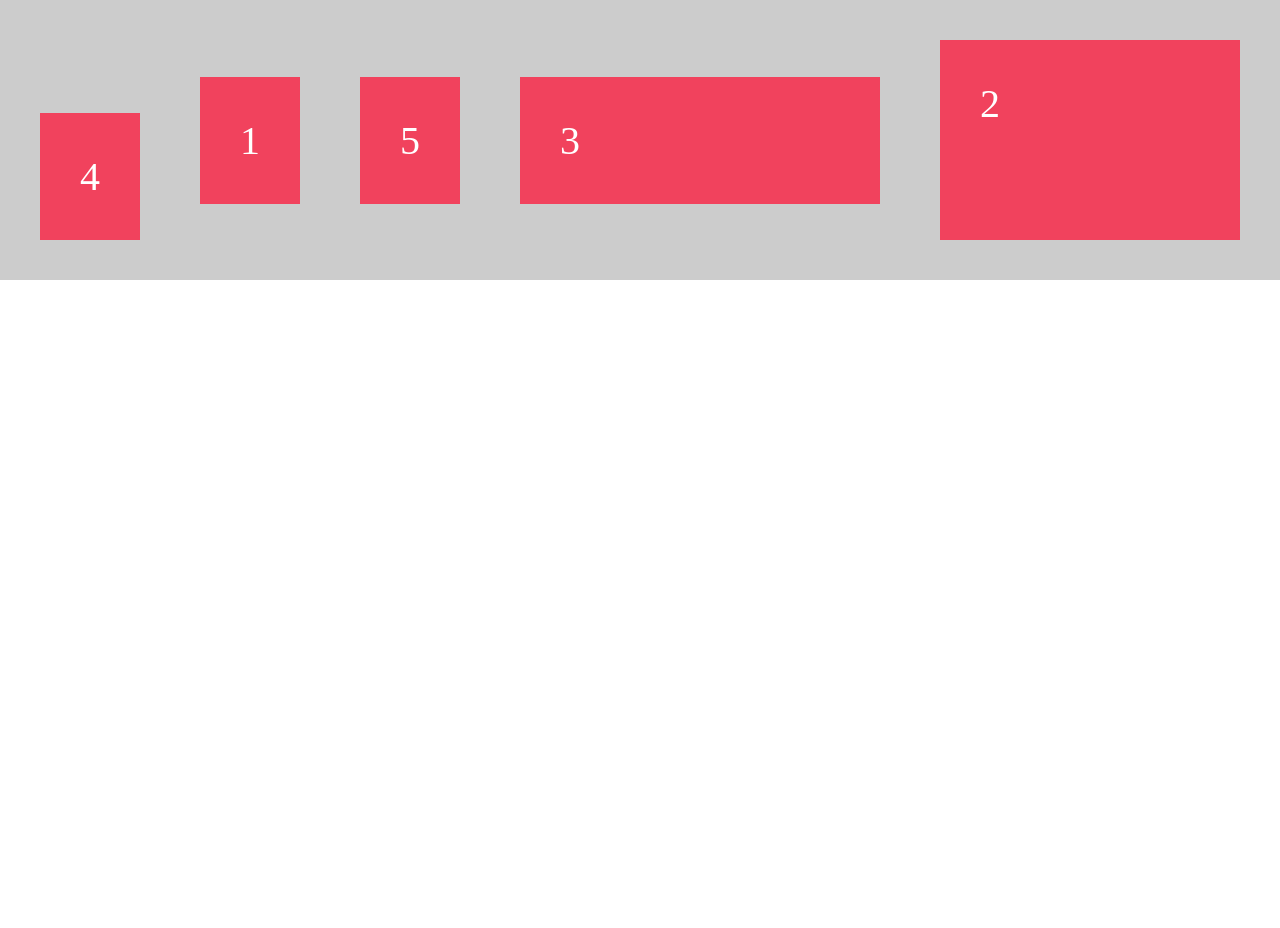
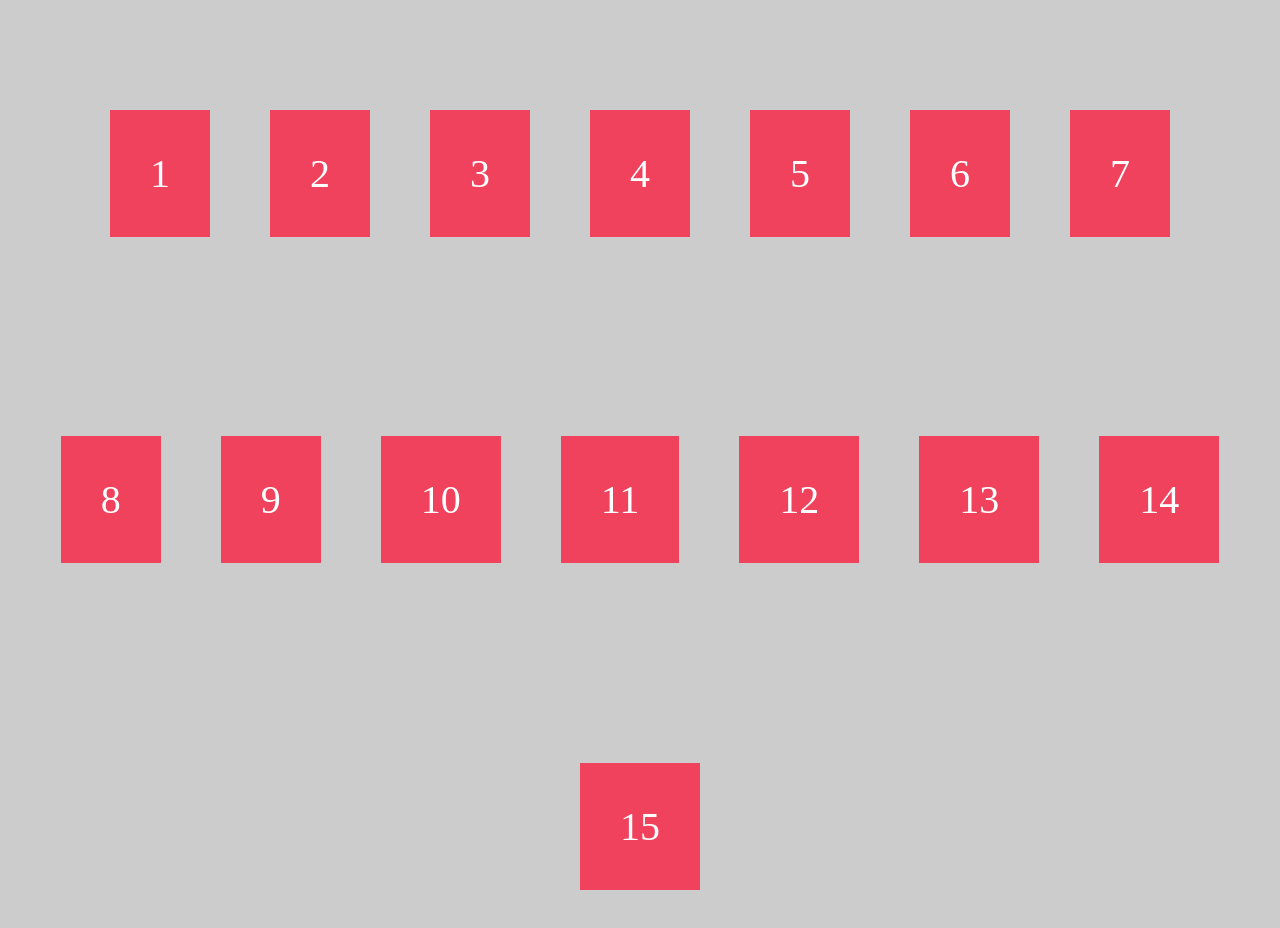
Before and after one commit to dhruvArora8053/CSS-Rules, a plain HTML site: page Practice/flex.html in a window 1280 px wide. Before the commit the page ends 800 px from the top, so only its background shows below. Drawn offline with Linux system fonts and the light colour scheme.

Commit message:
implemented flexbox

```diff
--- a/Practice/flex.html
+++ b/Practice/flex.html
@@ -15,10 +15,14 @@
         background-color: #ccc;
         padding: 10px;
         display: flex;
+        height: 1000px;
 
         /* flex-direction: column-reverse; */
         justify-content: center;
         align-items: center;
+
+        flex-wrap: wrap;
+        align-content: stretch;
       }
 
       .item {
@@ -28,50 +32,6 @@
         color: #fff;
         font-size: 40px;
       }
-
-      .i4 {
-        align-self: flex-end;
-        order: -1;
-      }
-
-      .i3 {
-        order: 1;
-      }
-
-      .i2 {
-        order: 2;
-      }
-
-      .item {
-        /* flex-grow: 1; */
-      }
-
-      .i2 {
-        /* flex-grow: 2; */
-      }
-
-      .i3 {
-        flex: 1;
-      }
-
-      .i2 {
-        /* flex-basis: 20%;
-      flex-basis: 300px;
-      flex-shrink: 0; */
-        flex: 0 1 300px;
-      }
-
-      .i2 {
-        height: 200px;
-      }
-
-      /* .i2 {
-        height: 200px;
-      }
-
-      .i4 {
-        font-size: 20px;
-      } */
     </style>
   </head>
   <body>
@@ -81,6 +41,16 @@
       <div class="item i3">3</div>
       <div class="item i4">4</div>
       <div class="item i5">5</div>
+      <div class="item">6</div>
+      <div class="item">7</div>
+      <div class="item">8</div>
+      <div class="item">9</div>
+      <div class="item">10</div>
+      <div class="item">11</div>
+      <div class="item">12</div>
+      <div class="item">13</div>
+      <div class="item">14</div>
+      <div class="item">15</div>
     </div>
   </body>
 </html>
```
